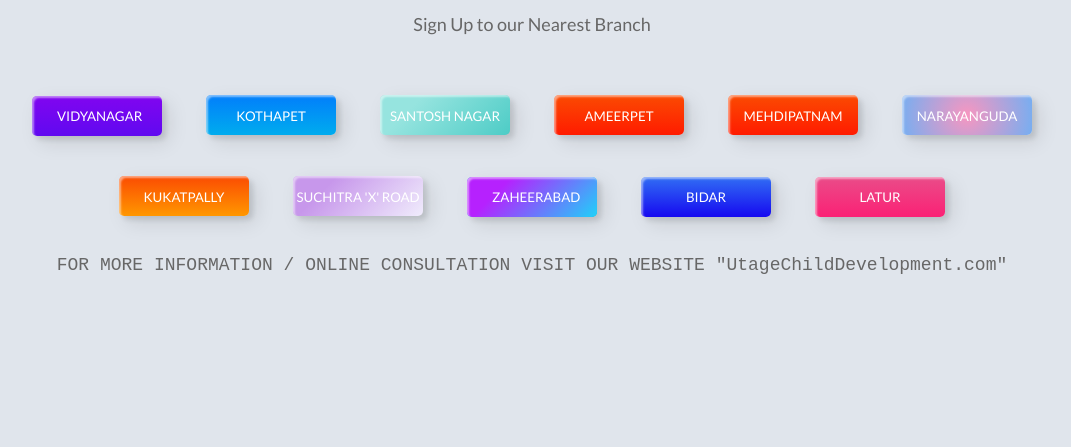
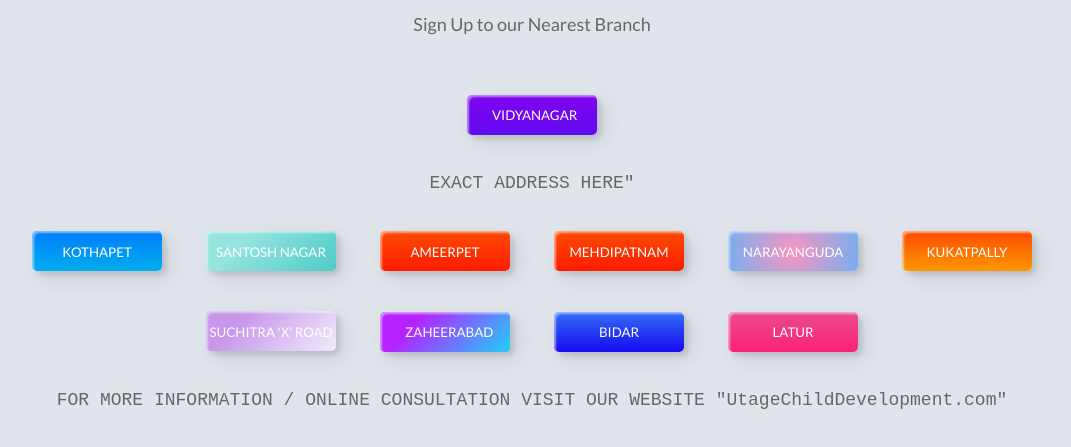
Before and after one commit to sofiyansaboor/Uit, a plain HTML site: page index.html in a window 1280 px wide. Shown: the part 87-534 px from the top of the page, without its empty margins (108-1179 px from the left). Drawn offline with Linux system fonts and the light colour scheme.

Commit message:
Update index.html

```diff
--- a/index.html
+++ b/index.html
@@ -8,6 +8,8 @@
 <div class="frame">
 
   <button class="custom-btn btn-2">VIDYANAGAR</button>
+  <p style="font-family: Andale Mono, monospace;">
+    EXACT ADDRESS HERE" </p>
   <button class="custom-btn btn-3"><span>KOTHAPET</span></button>
   <button class="custom-btn btn-4"><span>SANTOSH NAGAR</span></button>
   <button class="custom-btn btn-5"><span>AMEERPET</span></button>
```
